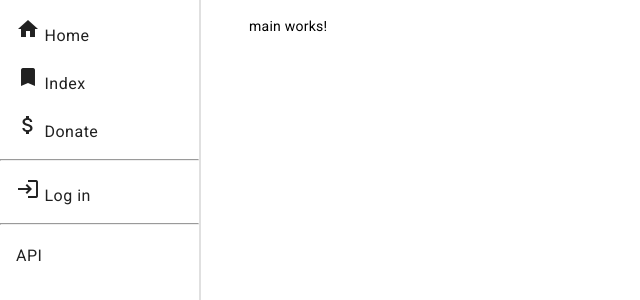
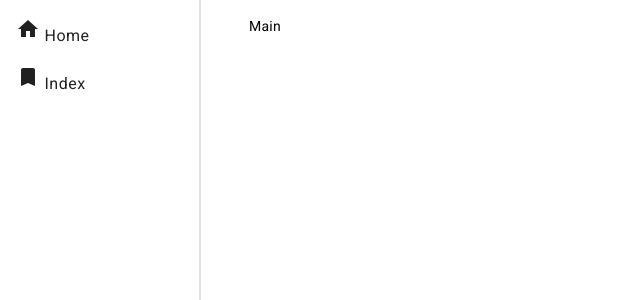
Before and after one commit to movsar/dosham-angular, an Angular app: page /home in a window 1280 px wide. Shown: the top 300 px of the page, without its empty margins (0-640 px from the left). Built offline with nearby package versions, Linux system fonts and the light colour scheme.

Commit message:
savepoint

```diff
--- a/src/app/app-routing.module.ts
+++ b/src/app/app-routing.module.ts
@@ -7,8 +7,6 @@ const routes: Routes = [
   { path: '', redirectTo: '/home', pathMatch: 'full' },
   { path: 'home', component: MainComponent },
   { path: 'index', component: IndexComponent },
-  // Add other routes below
-  // { path: 'some-path', component: SomeComponent },
 ];
 
 @NgModule({
--- a/src/app/index/index.component.scss
+++ b/src/app/index/index.component.scss
@@ -0,0 +1,4 @@
+:host {
+    flex: 1; // This means the main content will take up the remaining space
+    padding: 1rem; // Padding for the main content
+}
--- a/src/app/main/main.component.html
+++ b/src/app/main/main.component.html
@@ -1 +1 @@
-<p>main works!</p>
+Main
--- a/src/app/main/main.component.scss
+++ b/src/app/main/main.component.scss
@@ -1,6 +1,5 @@
 :host {
     flex: 1; // This means the main content will take up the remaining space
-    overflow-y: auto; // Allows scrolling if content exceeds
     padding: 1rem; // Padding for the main content
 
     .search-box {
--- a/src/app/sidebar/sidebar.component.html
+++ b/src/app/sidebar/sidebar.component.html
@@ -9,13 +9,14 @@
                 <mat-icon>bookmark</mat-icon>
                 Index
             </a>
+
+            <!--
             <a mat-list-item [routerLink]="['/donate']">
                 <mat-icon>attach_money</mat-icon>
                 Donate
             </a>
             <hr class="separator">
 
-            <!-- Simulated conditional rendering. Replace with actual logic. -->
             <ng-container *ngIf="isLoggedIn">
                 <a mat-list-item [routerLink]="['/profile']">
                     <mat-icon>person</mat-icon>
@@ -37,6 +38,8 @@
             <a mat-list-item [routerLink]="['/api']">
                 API
             </a>
+            -->
+
         </mat-nav-list>
     </mat-sidenav>
 
```
Also changed, not shown: package.json (line endings or trailing spaces).
